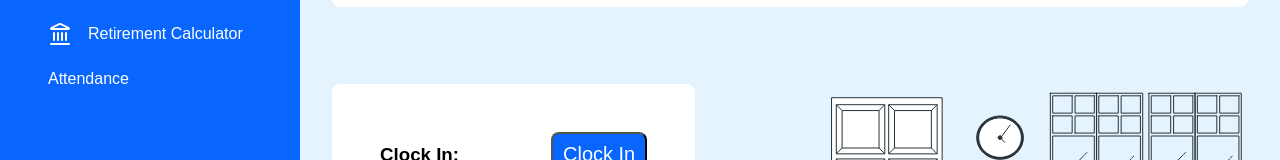
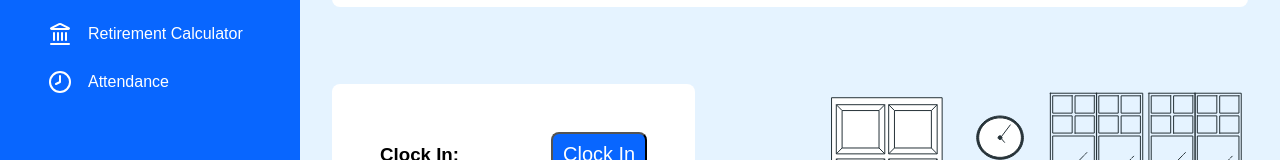
Before and after one commit to HoussienZed/HR_system, a React (Vite) app in the folder Client/: page /attendance in a window 1280 px wide. Shown: the part 324-484 px from the top of the page. Built offline with nearby package versions, Linux system fonts and the light colour scheme; a web font is replaced by a local one.

Commit message:
updated the sidbar

```diff
--- a/Client/src/component/layout/side-bar/index.jsx
+++ b/Client/src/component/layout/side-bar/index.jsx
@@ -10,6 +10,7 @@ import {
   BookText,
   Landmark,
   Ambulance,
+  Clock8,
 } from "lucide-react";
 import logo from "../../../assets/logo.png";
 
@@ -24,6 +25,7 @@ const SideBar = ({ navItems = [] }) => {
     BookText: <BookText />,
     Landmark: <Landmark />,
     Ambulance: <Ambulance />,
+    Clock8: <Clock8 />,
   };
 
   return (
```
